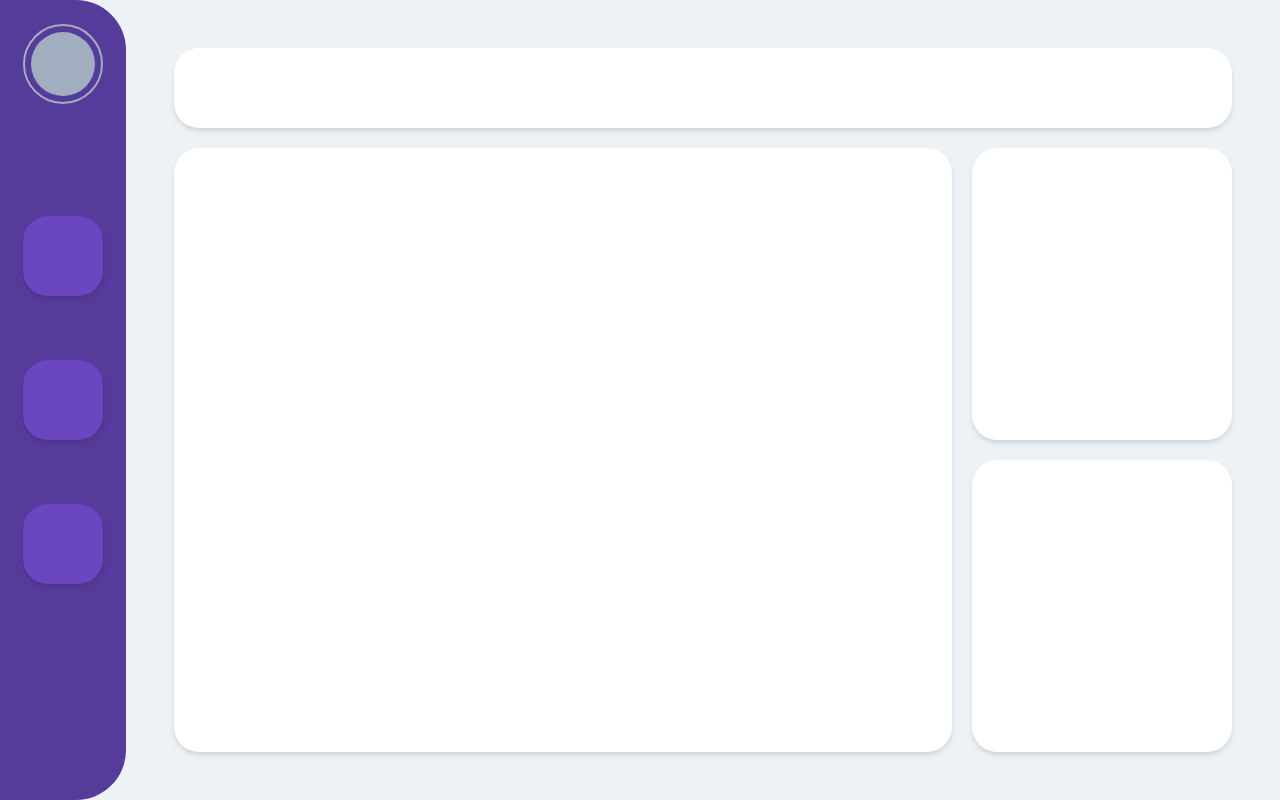
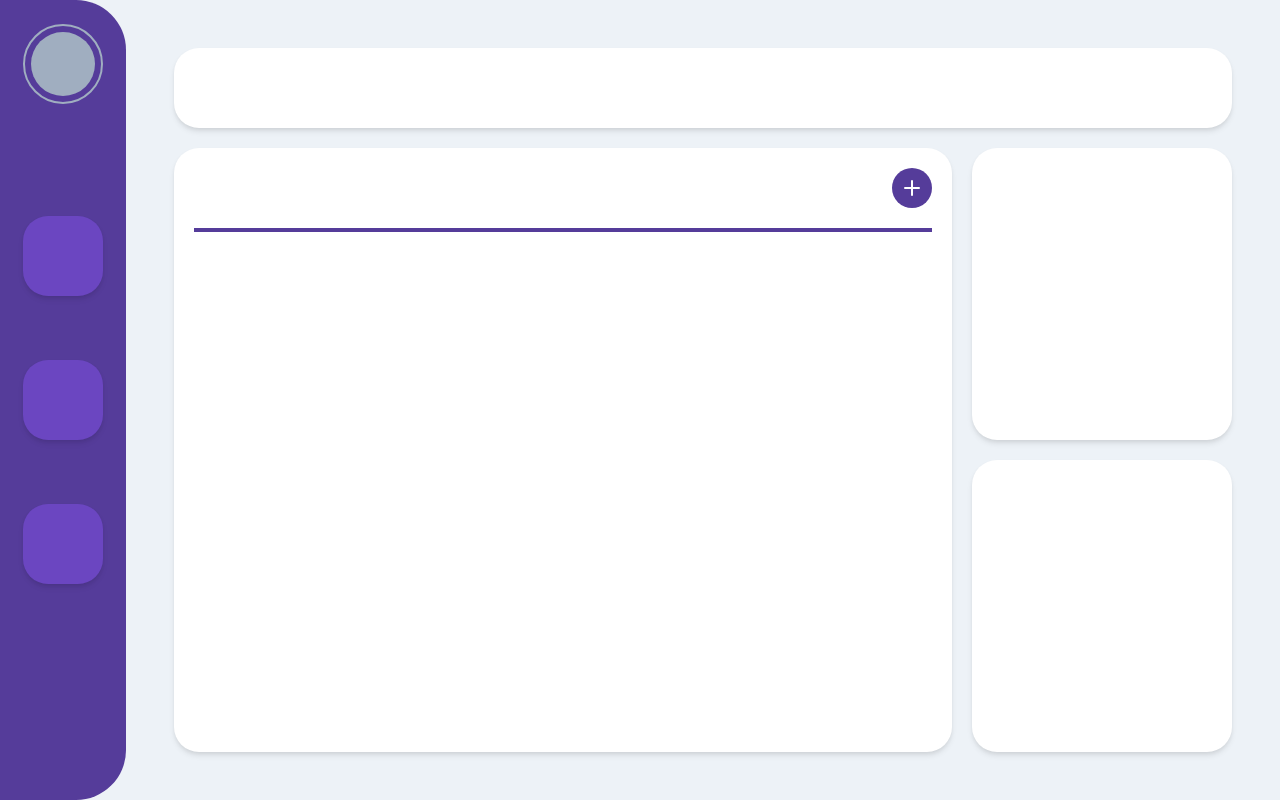
Before and after one commit to mandz-samonte/me.dashboard_v2, a React (Create React App) app in the folder client/: page /habit-tracker in a window 1280 px wide. Built offline with nearby package versions, Linux system fonts and the light colour scheme.

Commit message:
habit-tracker page in progress

```diff
--- a/client/src/App.js
+++ b/client/src/App.js
@@ -4,10 +4,14 @@ import './App.css';
 
 import {
   BrowserRouter as Router,
+  Switch,
+  Route
 } from 'react-router-dom';
 
 import Sidebar from './layout/Sidebar';
 import Content from './layout/Content';
+
+import HabitTracker from './pages/HabitTracker';
 
 import Card from './components/Card';
 
@@ -24,8 +28,9 @@ function App() {
 
           <div className="flex md:flex-col h-full">
             <div className="w-3/4 md:w-full h-full md:h-2/3 mr-5">
-              <Card.Card className="w-full h-full  shadow-md">
-              </Card.Card>
+              <Switch>
+                <Route exact path="/habit-tracker" component={HabitTracker} />
+              </Switch>
             </div>
 
             <div className="flex flex-col md:flex-row md:w-full md:mt-5 md:h-1/3 w-1/4">
--- a/client/src/components/Button/index.js
+++ b/client/src/components/Button/index.js
@@ -1,11 +1,11 @@
 import React from 'react';
 
 function Button(props) {
-  const { className = "", children, onClick } = props;
+  const { className = "", children, onClick, circle = false } = props;
 
   return (
     <button
-      className={`${className} hover:bg-purple-600 py-2 px-4 bg-purple-800 text-white rounded-sm`}
+      className={`${className} ${circle ? 'rounded-full p-2' : 'rounded-sm py-2 px-4' } hover:bg-purple-600 bg-purple-800 text-white`}
       onClick={onClick}
     >
       {children}
--- /dev/null
+++ b/client/src/pages/HabitTracker/index.js
@@ -0,0 +1,19 @@
+import React, { Component } from 'react';
+import { Plus } from 'react-feather';
+
+import Card from '../../components/Card';
+import Button from '../../components/Button';
+
+class HabitTracker extends Component {
+  render() {
+    return (
+      <Card.Card className="h-full shadow-md">
+        <Card.Header>
+          <Button className="p-2 ml-auto" circle><Plus className="" /></Button>
+        </Card.Header>
+      </Card.Card>
+    )
+  }
+}
+
+export default HabitTracker;
```
